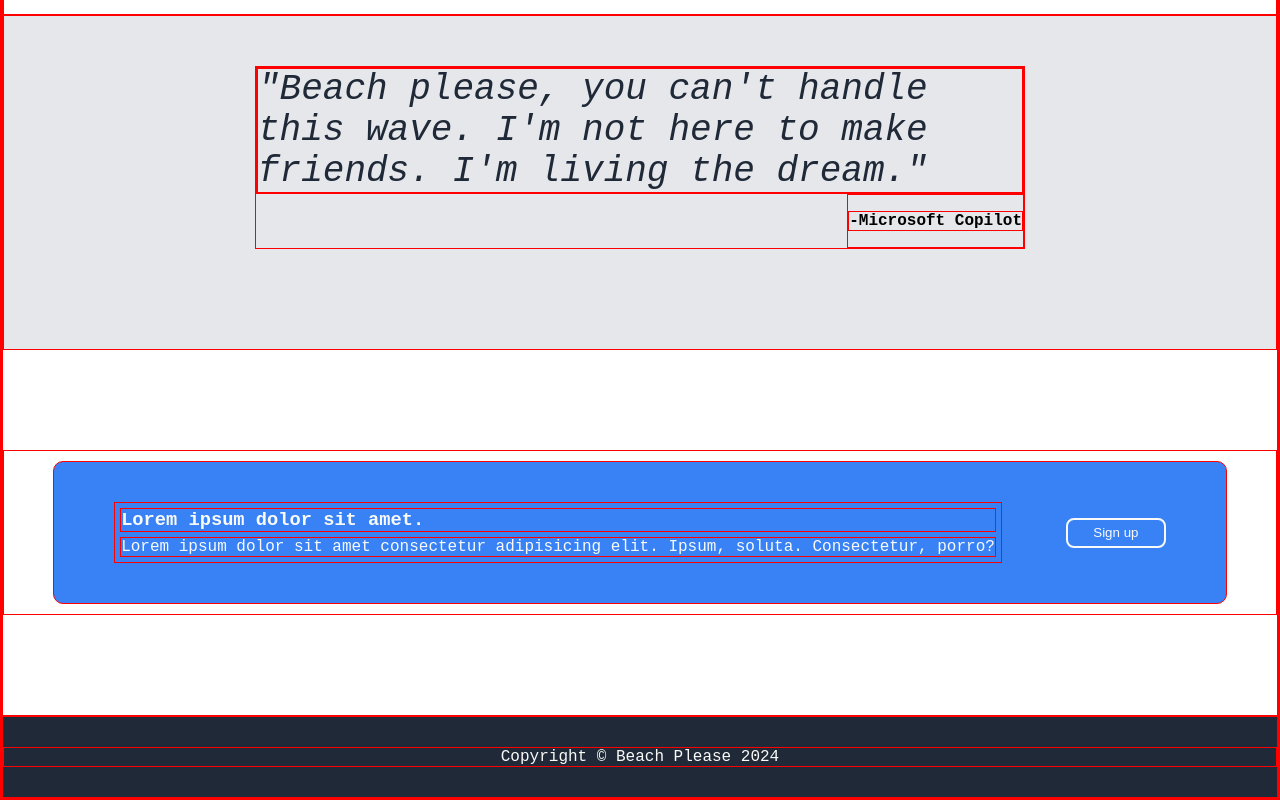
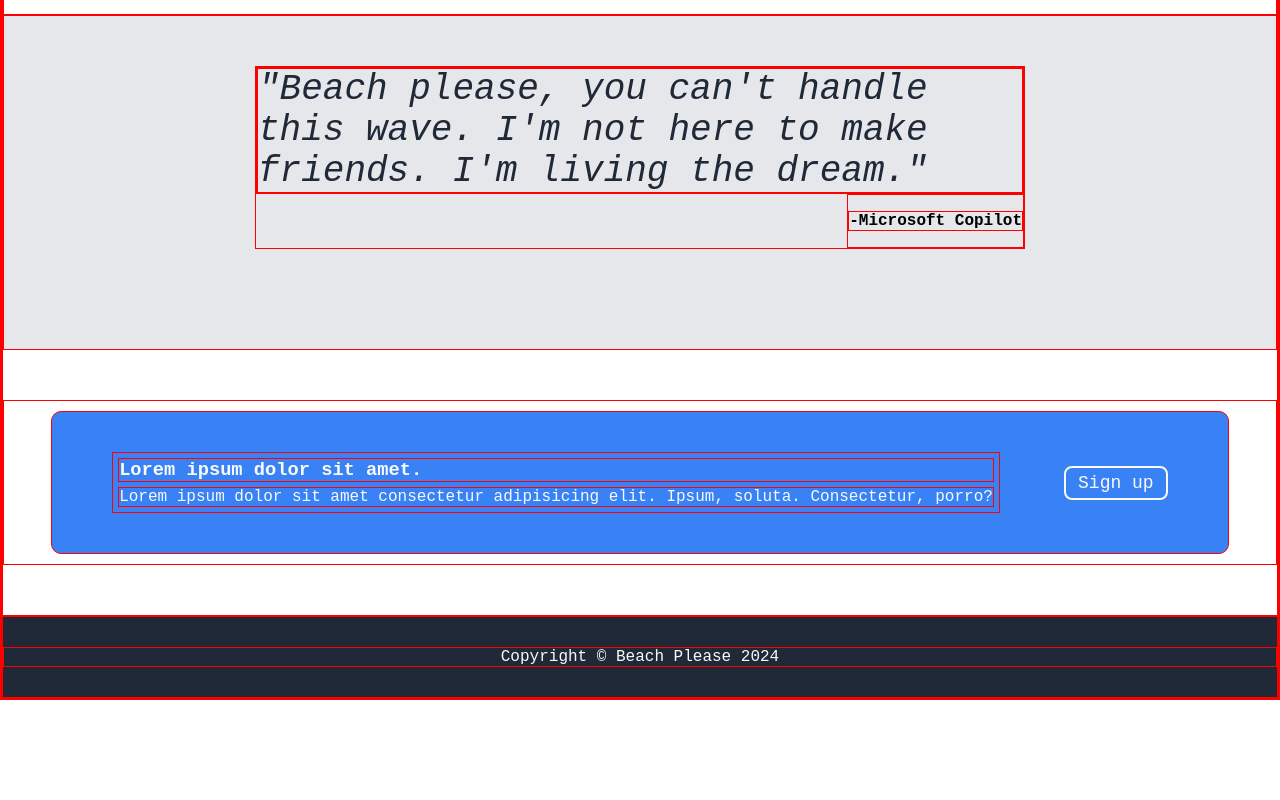
Before and after one commit to ricocebu/odin-landing-page, a plain HTML site: page index.html in a window 1280 px wide. Shown: the part 1385-2185 px from the top of the page. After the commit the page ends 2085 px from the top, so only its background shows below. Drawn offline with Linux system fonts and the light colour scheme.

Commit message:
Change button to link and adjust the item

```diff
--- a/index.html
+++ b/index.html
@@ -71,7 +71,7 @@
                     <h3>Lorem ipsum dolor sit amet.</h3>
                     <p>Lorem ipsum dolor sit amet consectetur adipisicing elit. Ipsum, soluta. Consectetur, porro?</p>
                 </div>
-                <button>Sign up</button>
+                <a class="button" href="#">Sign up</a>
             </div>
         </div>
     </div>
--- a/style.css
+++ b/style.css
@@ -144,7 +144,7 @@ a:hover {
 .content-three {
     display: flex;
     justify-content: center;
-    margin: 100px 0;
+    margin: 50px 0;
 }
 
 .three-container {
@@ -164,13 +164,16 @@ a:hover {
     padding: 0;
 }
 
-.content-three button {
+.content-three .button {
     width: 100px;
     height: 30px;
     border-radius: 8px;
     border: 2px solid #f9faf8;
     background-color: #3882f6;
     color: #f9faf8;
+    display: flex;
+    align-items: center;
+    justify-content: center;
 }
 
 /* FOOTER */
```
